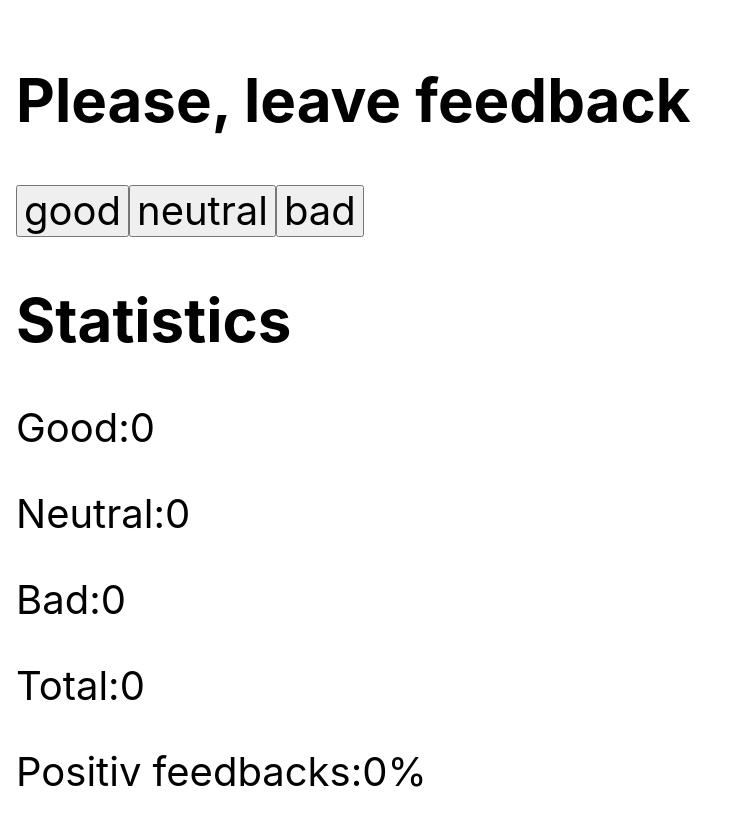
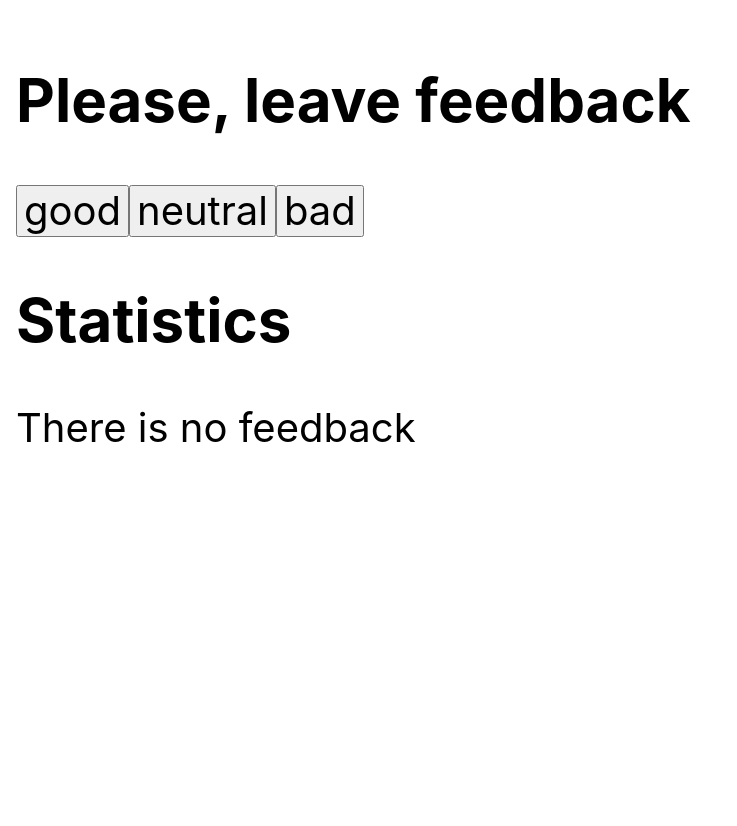
Before and after one commit to DWIJIx/goit-react-hw-02-feedback, a React (Create React App) app: page / in a window 1280 px wide. Shown: the top 826 px of the page, without its empty margins (0-737 px from the left). Built offline with nearby package versions, Linux system fonts and the light colour scheme.

Commit message:
done propTypes
need to do styles

```diff
--- a/src/components/App.jsx
+++ b/src/components/App.jsx
@@ -2,7 +2,9 @@ import { Component } from "react";
 import { FeedbackOptions } from "./FeedbackOptions/FeedbackOptions";
 import { GlobalStyle } from "./GlobalStyle";
 import { Layout } from "./Layout";
-import { Statistics } from "./Statistics/Statistics";
+import { Section } from "./Section/Section";
+import { Statistics } from "./Statistics/Statistics"
+import { Notification } from "./Notification/Notification";
 
 export class App extends Component {
   state = {
@@ -31,20 +33,19 @@ export class App extends Component {
 }
 
   countTotalFeedback = () => {
-    const totalFeedbacks = this.state.good + this.state.neutral + this.state.bad;
+    const { good, neutral, bad } = this.state;
+    const totalFeedbacks = good + neutral + bad;
     return totalFeedbacks;
   }
   countPositiveFeedbackPercentage = () => {
-    const positivPercentage = Math.round(this.state.good / (this.state.good + this.state.neutral + this.state.bad) * 100) || 0
+        const positivPercentage = Math.round(this.state.good / this.countTotalFeedback() * 100) || 0
     return positivPercentage;
   }
 
   render() {
-    const {good, neutral, bad} = this.state
-    const optionNames = Object.keys(this.state);
-    // console.log(optionNames)
-
-   return (
+    // const {good, neutral, bad} = this.state
+    const options = Object.keys(this.state);
+    return (
    <Layout>
       <GlobalStyle/>
       <div
@@ -57,16 +58,21 @@ export class App extends Component {
         color: '#010101'
       }}
     >
-        <div>
-           <FeedbackOptions options={optionNames} onLeaveFeedback={this.increment}/>
-        </div>
-         <Statistics
-           good={good}
-           neutral={neutral}
-           bad={bad}
-           total={this.countTotalFeedback}
-           positivePercentage={this.countPositiveFeedbackPercentage}
-         />
+        <Section title = {'Please, leave feedback'}>
+           <FeedbackOptions options={options} onLeaveFeedback={this.increment}/>
+        </Section>
+
+        <Section title = {'Statistics'}>
+             {this.countTotalFeedback() > 0 ?
+              <Statistics
+                good={this.state.good}
+                neutral={this.state.neutral}
+                bad={this.state.bad}
+                total={this.countTotalFeedback}
+                positivePercentage={this.countPositiveFeedbackPercentage}
+              /> :
+              <Notification message={'There is no feedback'} />}
+        </Section>
       </div>
 
    </Layout>
@@ -74,23 +80,3 @@ export class App extends Component {
   );
   }
 };
-
-
-
-
-// goodIncrement = () => {
-  //   this.setState((prevState) => {
-  //     return { good: prevState.good + 1 }
-
-  //   })
-  // }
-  // neutralIncrement = () => {
-  //   this.setState((prevState) => (
-  //     { neutral: prevState.neutral + 1 }
-  //   ))
-  // }
-  // badIncrement = () => {
-  //   this.setState((prevState) => (
-  //     { bad: prevState.bad + 1 }
-  //   ))
-  // }
--- a/src/components/FeedbackOptions/FeedbackOptions.jsx
+++ b/src/components/FeedbackOptions/FeedbackOptions.jsx
@@ -1,15 +1,20 @@
-// import PropTypes from 'prop-types';
+import PropTypes from 'prop-types';
 
 
-export const FeedbackOptions = ({options, onLeaveFeedback}) => {
+export const FeedbackOptions = ({ options, onLeaveFeedback }) => {
+    // console.log(options)
     return (
-        <div>
-            <h2>Please, leave feedback</h2>
+
             <div>
                 {options.map(option => {
-                   return <button type="button" onClick={() => onLeaveFeedback(option) }>{option}</button>
+                    return <button type="button" key={option} onClick={() => onLeaveFeedback(option) }>{option}</button>
                })}
             </div>
-      </div>
+
   )
 }
+
+FeedbackOptions.propTypes = {
+    options: PropTypes.arrayOf(PropTypes.string).isRequired,
+    onLeaveFeedback: PropTypes.func.isRequired
+}
--- /dev/null
+++ b/src/components/Notification/Notification.jsx
@@ -0,0 +1,11 @@
+import PropTypes from 'prop-types';
+
+export const Notification = ({message}) => {
+    return (
+        <p>{message}</p>
+    )
+}
+
+Notification.propTypes = {
+    message: PropTypes.string.isRequired
+}
--- /dev/null
+++ b/src/components/Section/Section.jsx
@@ -0,0 +1,15 @@
+import PropTypes from 'prop-types';
+
+export const Section = ({title, children}) => {
+    return (
+        <div>
+            <h2>{ title }</h2>
+            {children}
+        </div>
+
+    )
+}
+
+Section.propTypes = {
+    title: PropTypes.string.isRequired
+}
--- a/src/components/Statistics/Statistics.jsx
+++ b/src/components/Statistics/Statistics.jsx
@@ -1,10 +1,8 @@
-// import PropTypes from 'prop-types';
+import PropTypes from 'prop-types';
 
 export const Statistics = ({good, neutral, bad, total, positivePercentage}) => {
     return (
-        <div>
-          <h2>Statistics</h2>
-          <div>
+            <div>
             <p>Good:
               <span>{good}</span>
             </p>
@@ -22,6 +20,14 @@ export const Statistics = ({good, neutral, bad, total, positivePercentage}) => {
                 %
             </p>
           </div>
-        </div>
     )
 }
+
+
+Statistics.propTypes = {
+  good: PropTypes.number.isRequired,
+  neutral: PropTypes.number.isRequired,
+  bad: PropTypes.number.isRequired,
+  total: PropTypes.func.isRequired,
+  positivePercentage: PropTypes.func.isRequired
+}
```
